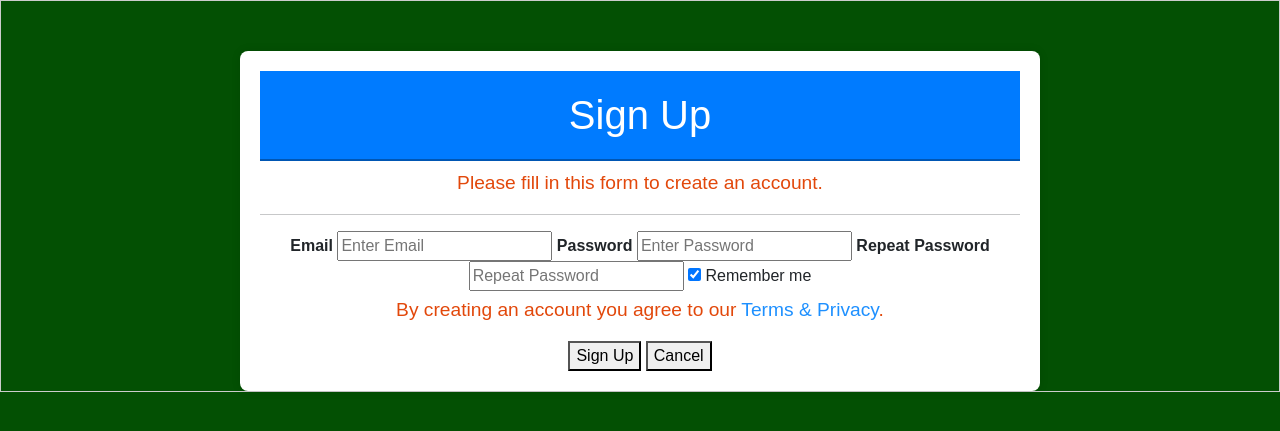
After one commit to ConnorScrums/HexTool, a Flask app: page /account_creation in a window 1280 px wide. The commit adds this page. Shown: the top 431 px of the page. Run offline with Flask 3, Linux system fonts and the light colour scheme.

Commit message:
Got account creation working

```diff
--- a/app.py
+++ b/app.py
@@ -2,6 +2,7 @@ import os
 from flask import Flask, render_template, request, flash
 from fileinput import filename
 import hex_tool
+import account_creation
 
 UPLOAD_FOLDER = './uploads'
 app = Flask(__name__)
@@ -10,6 +11,7 @@ app.config['UPLOAD_FOLDER'] = UPLOAD_FOLDER
 
 
 HexTool = hex_tool.HexTool()
+AccountCreation = account_creation.AccountCreation()
 
 @app.route("/", methods = ['GET', 'POST'])
 def home():
@@ -36,6 +38,24 @@ def home():
 
   return render_template('index.html')
 
+@app.route("/account_creation", methods = ['GET', 'POST'])
+def accountCreation():
+  return render_template('account_creation.html')
+
+@app.route("/create_account", methods = ['GET', 'POST'])
+def createAccount():
+  print("in createAccount")
+  output = request.form.to_dict()
+  print(output)
+  email = output['email']
+  password = output ['psw']
+  AccountCreation.createAccount(email, password)
+  return render_template('index.html')
+
+@app.route("/cancel", methods = ['POST'])
+def cancel():
+  print("in cancel")
+  return render_template('index.html')
 
 if __name__ == "__main__":
   app.run(debug=True)
--- /dev/null
+++ b/templates/account_creation.html
@@ -0,0 +1,34 @@
+{% extends "base.html" %}
+
+{% block body %}
+<form method="POST" action="/create_account" style="border:1px solid #ccc">
+    <div class="container">
+      <h1>Sign Up</h1>
+      <p>Please fill in this form to create an account.</p>
+      <hr>
+
+      <label for="email"><b>Email</b></label>
+      <input type="text" placeholder="Enter Email" name="email" required>
+
+      <label for="psw"><b>Password</b></label>
+      <input type="password" placeholder="Enter Password" name="psw" required>
+
+      <label for="psw-repeat"><b>Repeat Password</b></label>
+      <input type="password" placeholder="Repeat Password" name="psw-repeat" required>
+
+      <label>
+        <input type="checkbox" checked="checked" name="remember" style="margin-bottom:15px"> Remember me
+      </label>
+
+      <p>By creating an account you agree to our <a href="#" style="color:dodgerblue">Terms & Privacy</a>.</p>
+
+      <div class="clearfix">
+        <button type="submit" name="submitBtn" value="SignUp">Sign Up</button>
+        <form method="POST" action="/cancel">
+          <button type="submit" name="cancelBtn" value="Cancel">Cancel</button>
+        </form>
+
+      </div>
+    </div>
+  </form>
+  {% endblock %}
--- a/templates/index.html
+++ b/templates/index.html
@@ -34,5 +34,6 @@
             <input type = "submit" name='Clear' value="Clear Hash">
         {% endif %}
     </form>
+    <p><a href="{{ url_for('accountCreation') }}">Create an account!</a></p>
 </body>
 {% endblock %}
```
Also changed, not shown: account_creation.py (added, +18 -0 lines).
